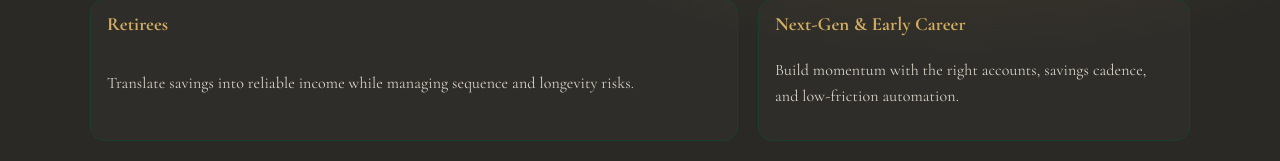
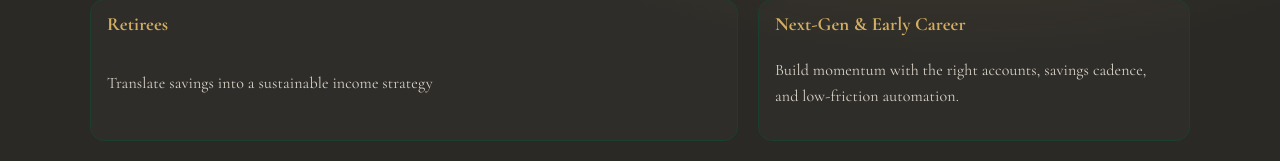
Before and after one commit to Cole2303/LegesWM.com, a plain HTML site: page who-we-serve.html in a window 1280 px wide. Shown: the part 914-1075 px from the top of the page. Drawn offline with nearby package versions, Linux system fonts and the light colour scheme.

Commit message:
Revise Retirees section for clarity on income strategy
Updated content for the Retirees section to emphasize sustainable income strategy.

```diff
--- a/who-we-serve.html
+++ b/who-we-serve.html
@@ -85,7 +85,7 @@
       <div class="grid">
         <div class="feature"><h3>Professionals &amp; Families</h3><p class="muted">Design durable, tax-aware portfolios and a practical plan for multi-decade goals.</p></div>
         <div class="feature"><h3>Business Owners</h3><p class="muted">Coordinate entity structure, liquidity events, retirement plans, and personal wealth.</p></div>
-        <div class="feature"><h3>Retirees</h3><p class="muted">Translate savings into reliable income while managing sequence and longevity risks.</p></div>
+        <div class="feature"><h3>Retirees</h3><p class="muted">Translate savings into a sustainable income strategy</p></div>
       </div>
       <div class="grid">
         <div class="feature"><h3>Complex Situations</h3><p class="muted">Concentrated stock, multi-state taxation, equity comp, or real estate—organized into a plan you can act on.</p></div>
```
